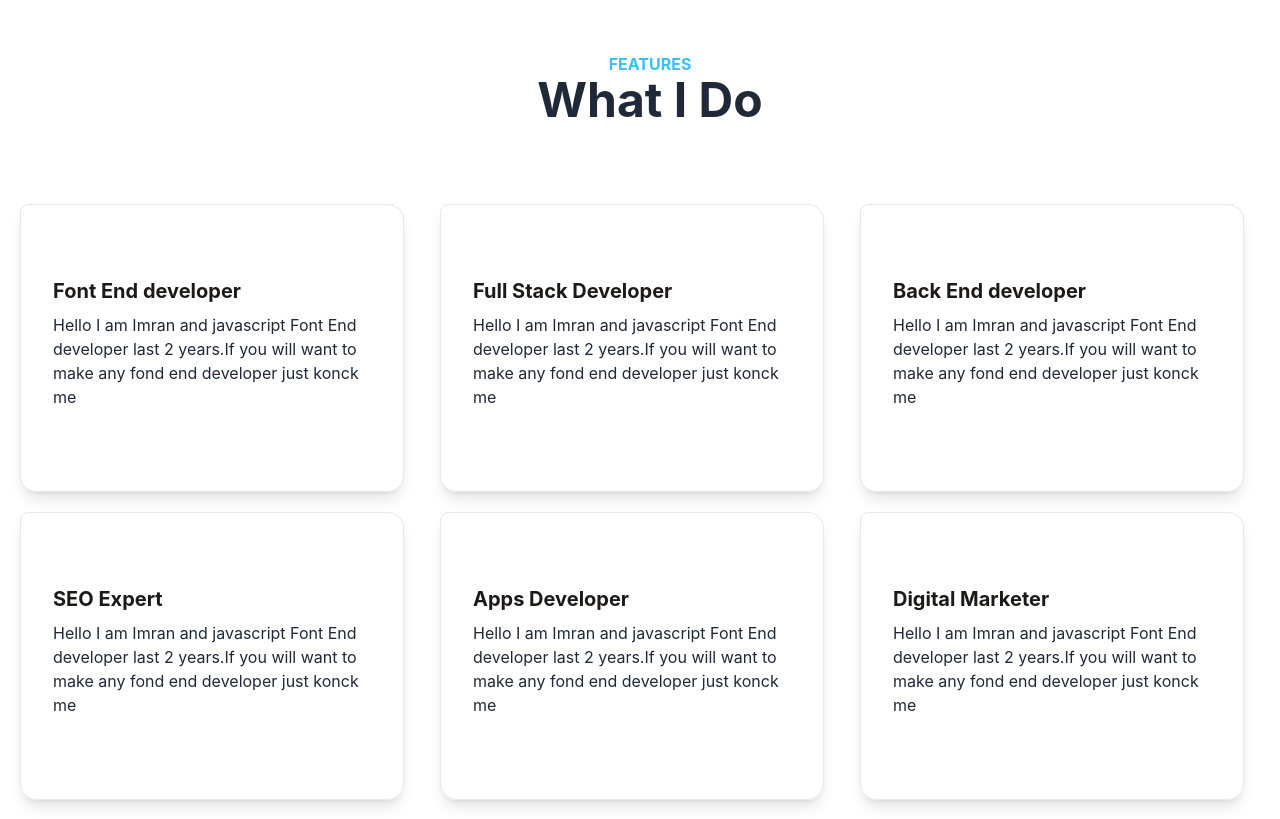
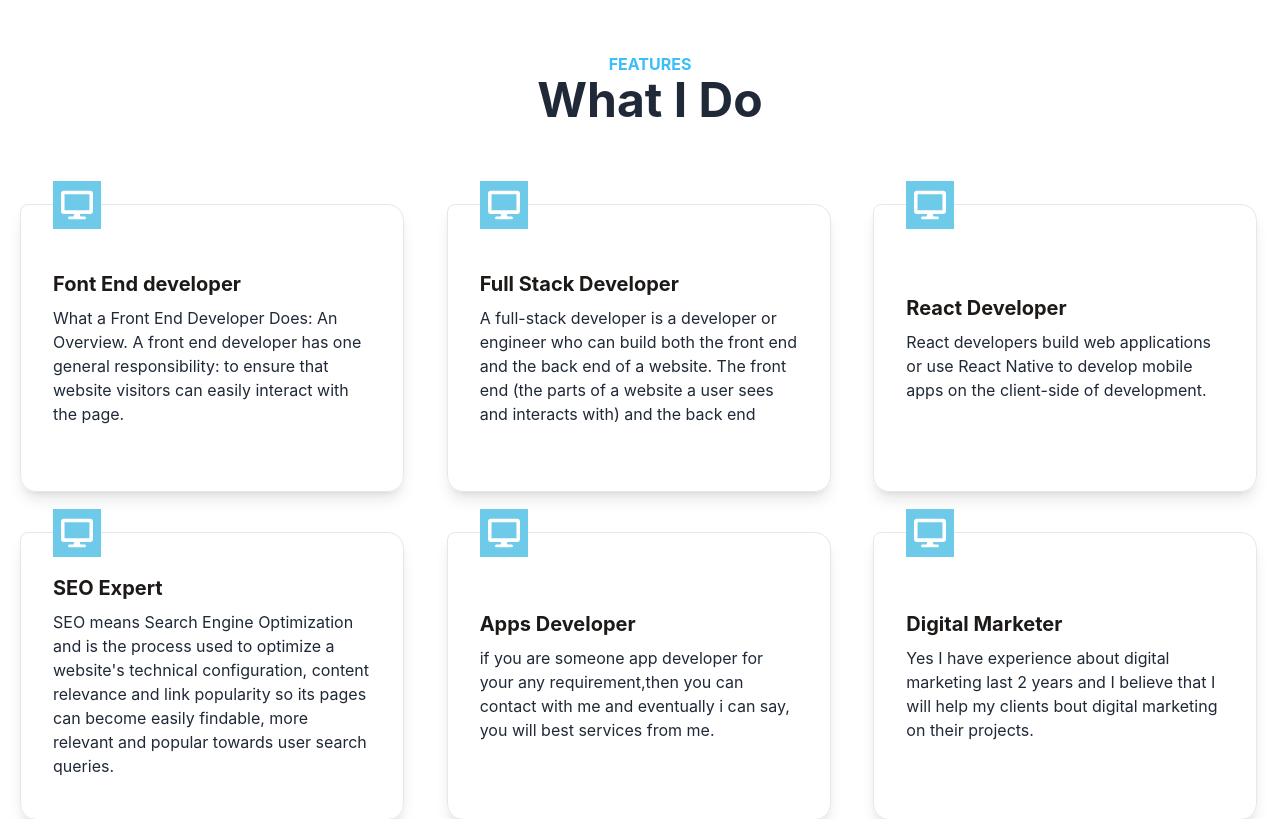
Before and after one commit to Emlakhossain/portfolio, a React (Create React App) app: page / in a window 1280 px wide. Shown: the part 2740-3559 px from the top of the page. Built offline with nearby package versions, Linux system fonts and the light colour scheme; the HTML template or start-up script is replaced by a standard one.

Commit message:
added features section

```diff
--- a/package.json
+++ b/package.json
@@ -16,6 +16,7 @@
     "react": "^18.2.0",
     "react-dom": "^18.2.0",
     "react-hook-form": "^7.39.5",
+    "react-icons": "^4.7.1",
     "react-router-dom": "^6.4.3",
     "react-scripts": "5.0.1",
     "web-vitals": "^2.1.4"
--- a/public/features.json
+++ b/public/features.json
@@ -2,31 +2,31 @@
     {
         "id": 1,
         "featuresName": "Font End developer",
-        "discription": "Hello I am Imran and javascript Font End developer last 2 years.If you will want to make any fond end developer just konck me"
+        "discription": "What a Front End Developer Does: An Overview. A front end developer has one general responsibility: to ensure that website visitors can easily interact with the page. "
     },
     {
         "id": 2,
         "featuresName": "Full Stack Developer",
-        "discription": "Hello I am Imran and javascript Font End developer last 2 years.If you will want to make any fond end developer just konck me"
+        "discription": "A full-stack developer is a developer or engineer who can build both the front end and the back end of a website. The front end (the parts of a website a user sees and interacts with) and the back end"
     },
     {
         "id": 3,
-        "featuresName": "Back End developer",
-        "discription": "Hello I am Imran and javascript Font End developer last 2 years.If you will want to make any fond end developer just konck me"
+        "featuresName": "React Developer",
+        "discription": "React developers build web applications or use React Native to develop mobile apps on the client-side of development. "
     },
     {
         "id": 4,
         "featuresName": "SEO Expert",
-        "discription": "Hello I am Imran and javascript Font End developer last 2 years.If you will want to make any fond end developer just konck me"
+        "discription": "SEO means Search Engine Optimization and is the process used to optimize a website's technical configuration, content relevance and link popularity so its pages can become easily findable, more relevant and popular towards user search queries."
     },
     {
         "id": 5,
         "featuresName": "Apps Developer",
-        "discription": "Hello I am Imran and javascript Font End developer last 2 years.If you will want to make any fond end developer just konck me"
+        "discription": "if you are someone app developer for your any requirement,then you can contact with me and eventually i can say, you will best services from me."
     },
     {
         "id": 6,
         "featuresName": "Digital Marketer",
-        "discription": "Hello I am Imran and javascript Font End developer last 2 years.If you will want to make any fond end developer just konck me"
+        "discription": "Yes I have experience about digital marketing last 2 years and I believe that I will help my clients bout digital marketing on their projects."
     }
 ]
--- a/src/Page/AboutMe/AboutMe.js
+++ b/src/Page/AboutMe/AboutMe.js
@@ -13,7 +13,7 @@ const AboutMe = () => {
                     <h2 className='text-3xl font-bold'>About Me</h2>
                     <p className='pr-10 mt-10'>Lorem ipsum dolor sit amet consectetur adipisicing elit. Assumenda aliquid repellendus dolores voluptate nobis enim molestias eum ipsa voluptatum architecto quae odio beatae velit est, temporibus laboriosam accusamus quam? Aspernatur dolore animi quod in voluptatem reiciendis incidunt, quisquam, ullam nostrum error ducimus, totam minima. Fugiat voluptatum alias non autem ducimus!</p>
                     <p className='font-bold pt-5'>Name: Emlak Hossain (Imran)</p>
-                    <p className='font-bold'>Contact Number: +8801740284295</p>
+                    <p className='font-bold'>Contact: +8801740284295</p>
                     <p className='font-bold'>Email: imranmarin1990@gmail.com</p>
                     <h4 className='text-2xl font-bold mt-5 text-success'>My Interests</h4>
                     <div className='flex gap-10 font-bold '>
--- /dev/null
+++ b/src/Page/Features/Feature.css
@@ -0,0 +1,5 @@
+.icon {
+    background-color: rgb(110, 202, 233);
+    color: white;
+    font-size: 3rem;
+}
--- a/src/Page/Features/Feature.js
+++ b/src/Page/Features/Feature.js
@@ -1,10 +1,15 @@
 import React from 'react';
+import './Feature.css';
+import { FaDesktop } from "react-icons/fa";
 
 const Feature = ({ feature }) => {
     const { featuresName, discription } = feature;
     return (
         <div class="card w-96 pt-10 content-center h-72 shadow-lg border rounded-tl-lg ...">
             <div class="card-body text-start ">
+
+                <p className='-mt-24 '><FaDesktop className='icon p-2' /></p>
+
                 <h2 class="card-title font-bold text-stone-900 ">{featuresName}</h2>
                 <p>{discription}</p>
 
--- a/src/Page/Features/Features.js
+++ b/src/Page/Features/Features.js
@@ -16,7 +16,7 @@ const Features = () => {
                 <h4 className='font-bold  text-center pl-5 text-info'>FEATURES</h4>
                 <h2 className='text-5xl font-bold text-center pl-5'>What I Do</h2>
             </div>
-            <div className='py-20 grid sm:grid-cols-1 md:grid-cols-2 lg:grid-cols-3  gap-5'>
+            <div className='py-20 grid sm:grid-cols-1 md:grid-cols-2 lg:grid-cols-3  gap-10'>
                 {
                     features.map(feature => <Feature
                         feature={feature}
--- a/src/Page/Footer/Footer.js
+++ b/src/Page/Footer/Footer.js
@@ -1,5 +1,6 @@
 import React from 'react';
 import image from '../../img/image.png';
+
 
 const Footer = () => {
     return (
@@ -35,6 +36,7 @@ const Footer = () => {
                 </section>
                 <div>
                     <p className='text-white '>All rights Reserved</p>
+
                 </div>
 
             </footer>
```
Also changed, not shown: 1 other file (tests, documents, lock files or other folders).
